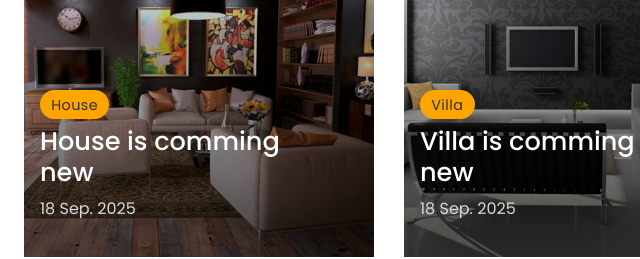
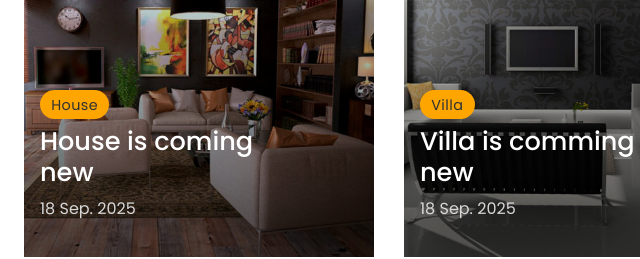
Before and after one commit to DortexAi/rsgrouprealestate, a plain HTML site: page index.html in a window 1280 px wide. Shown: the part 2620-2879 px from the top of the page, 61-701 px from the left. Drawn offline with Linux system fonts and the light colour scheme.

Commit message:
minor tweks'

```diff
--- a/index.html
+++ b/index.html
@@ -593,7 +593,7 @@
                 </div>
                 <div class="card-title-b">
                   <h2 class="title-2">
-                    <a href="blog-single.html">House is comming
+                    <a href="blog-single.html">House is coming
                       <br> new</a>
                   </h2>
                 </div>
```
